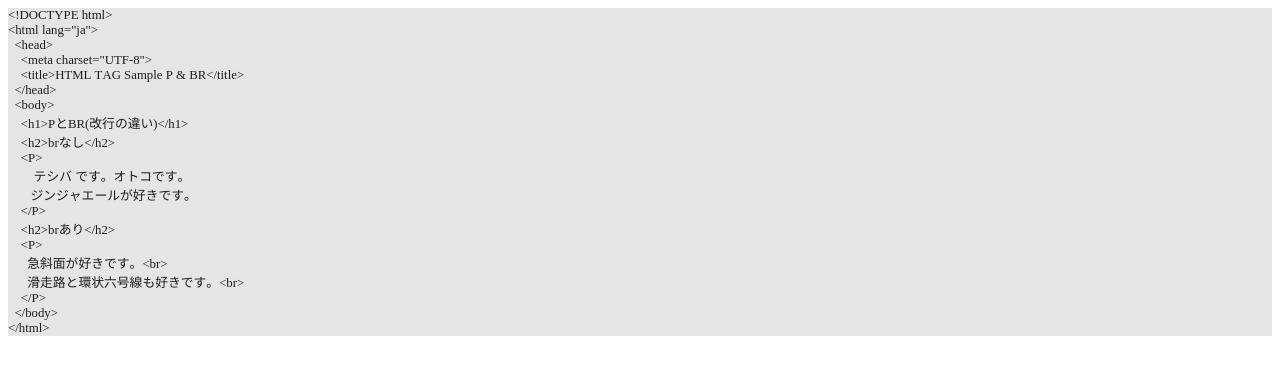
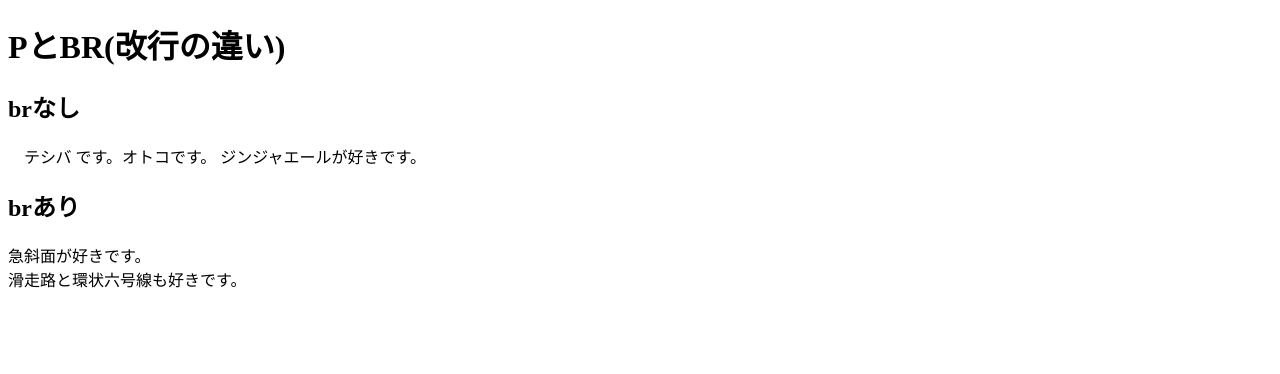
Before and after one commit to ktesiba/html_SampleSite_02, a plain HTML site: page index.html in a window 1280 px wide. Drawn offline with Linux system fonts and the light colour scheme.

Commit message:
Add files via upload

```diff
--- a/index.html
+++ b/index.html
@@ -1,39 +1,19 @@
-<!DOCTYPE html PUBLIC "-//W3C//DTD HTML 4.01//EN" "http://www.w3.org/TR/html4/strict.dtd">
-<html>
-<head>
-  <meta http-equiv="Content-Type" content="text/html; charset=utf-8">
-  <meta http-equiv="Content-Style-Type" content="text/css">
-  <title></title>
-  <meta name="Generator" content="Cocoa HTML Writer">
-  <meta name="CocoaVersion" content="1894.4">
-  <style type="text/css">
-    p.p1 {margin: 0.0px 0.0px 0.0px 0.0px; font: 12.8px 'Helvetica Neue Light'; color: #1d1d1d; -webkit-text-stroke: #1d1d1d; background-color: #e5e5e5}
-    p.p2 {margin: 0.0px 0.0px 0.0px 0.0px; font: 12.8px 'Hiragino Sans'; color: #1d1d1d; -webkit-text-stroke: #1d1d1d; background-color: #e5e5e5}
-    span.s1 {font-kerning: none}
-    span.s2 {font: 12.8px 'Hiragino Sans'; font-kerning: none}
-    span.s3 {font: 12.8px 'Helvetica Neue Light'; font-kerning: none}
-  </style>
-</head>
-<body>
-<p class="p1"><span class="s1">&lt;!DOCTYPE html&gt;</span></p>
-<p class="p1"><span class="s1">&lt;html lang="ja"&gt;</span></p>
-<p class="p1"><span class="s1"><span class="Apple-converted-space">  </span>&lt;head&gt;</span></p>
-<p class="p1"><span class="s1"><span class="Apple-converted-space">    </span>&lt;meta charset="UTF-8"&gt;</span></p>
-<p class="p1"><span class="s1"><span class="Apple-converted-space">    </span>&lt;title&gt;HTML TAG Sample P &amp; BR&lt;/title&gt;</span></p>
-<p class="p1"><span class="s1"><span class="Apple-converted-space">  </span>&lt;/head&gt;</span></p>
-<p class="p1"><span class="s1"><span class="Apple-converted-space">  </span>&lt;body&gt;</span></p>
-<p class="p1"><span class="s1"><span class="Apple-converted-space">    </span>&lt;h1&gt;P</span><span class="s2">と</span><span class="s1">BR(</span><span class="s2">改行の違い</span><span class="s1">)&lt;/h1&gt;</span></p>
-<p class="p1"><span class="s1"><span class="Apple-converted-space">    </span>&lt;h2&gt;br</span><span class="s2">なし</span><span class="s1">&lt;/h2&gt;</span></p>
-<p class="p1"><span class="s1"><span class="Apple-converted-space">    </span>&lt;P&gt;</span></p>
-<p class="p2"><span class="s3"><span class="Apple-converted-space">    </span></span><span class="s1">　テシバ</span><span class="s3"> </span><span class="s1">です。オトコです。</span><span class="s3"> <span class="Apple-converted-space"> </span></span></p>
-<p class="p2"><span class="s3"><span class="Apple-converted-space">       </span></span><span class="s1">ジンジャエールが好きです。</span></p>
-<p class="p1"><span class="s1"><span class="Apple-converted-space">    </span>&lt;/P&gt;</span></p>
-<p class="p1"><span class="s1"><span class="Apple-converted-space">    </span>&lt;h2&gt;br</span><span class="s2">あり</span><span class="s1">&lt;/h2&gt;</span></p>
-<p class="p1"><span class="s1"><span class="Apple-converted-space">    </span>&lt;P&gt;</span></p>
-<p class="p1"><span class="s1"><span class="Apple-converted-space">      </span></span><span class="s2">急斜面が好きです。</span><span class="s1">&lt;br&gt;</span></p>
-<p class="p2"><span class="s3"><span class="Apple-converted-space">      </span></span><span class="s1">滑走路と環状六号線も好きです。</span><span class="s3">&lt;br&gt;</span></p>
-<p class="p1"><span class="s1"><span class="Apple-converted-space">    </span>&lt;/P&gt;</span></p>
-<p class="p1"><span class="s1"><span class="Apple-converted-space">  </span>&lt;/body&gt;</span></p>
-<p class="p1"><span class="s1">&lt;/html&gt;</span></p>
-</body>
+<!DOCTYPE html>
+<html lang="ja">
+  <head>
+    <meta charset="UTF-8">
+    <title>HTML TAG Sample P & BR</title>
+  </head>
+  <body>
+    <h1>PとBR(改行の違い)</h1>
+    <h2>brなし</h2>
+    <P>
+    　テシバ です。オトコです。  ジンジャエールが好きです。
+    </P>
+    <h2>brあり</h2>
+    <P>
+      急斜面が好きです。<br>
+      滑走路と環状六号線も好きです。<br>
+    </P>
+  </body>
 </html>
```
